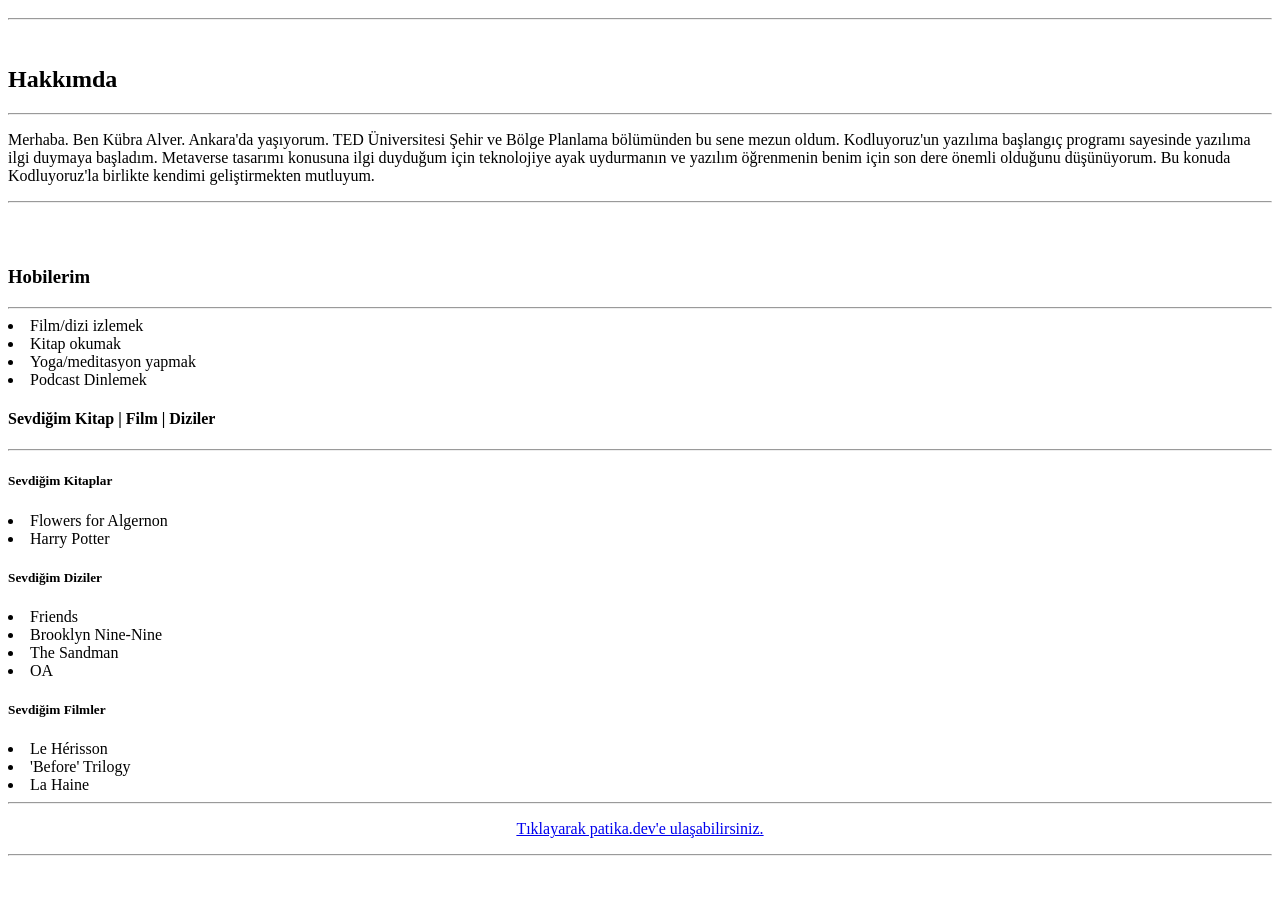
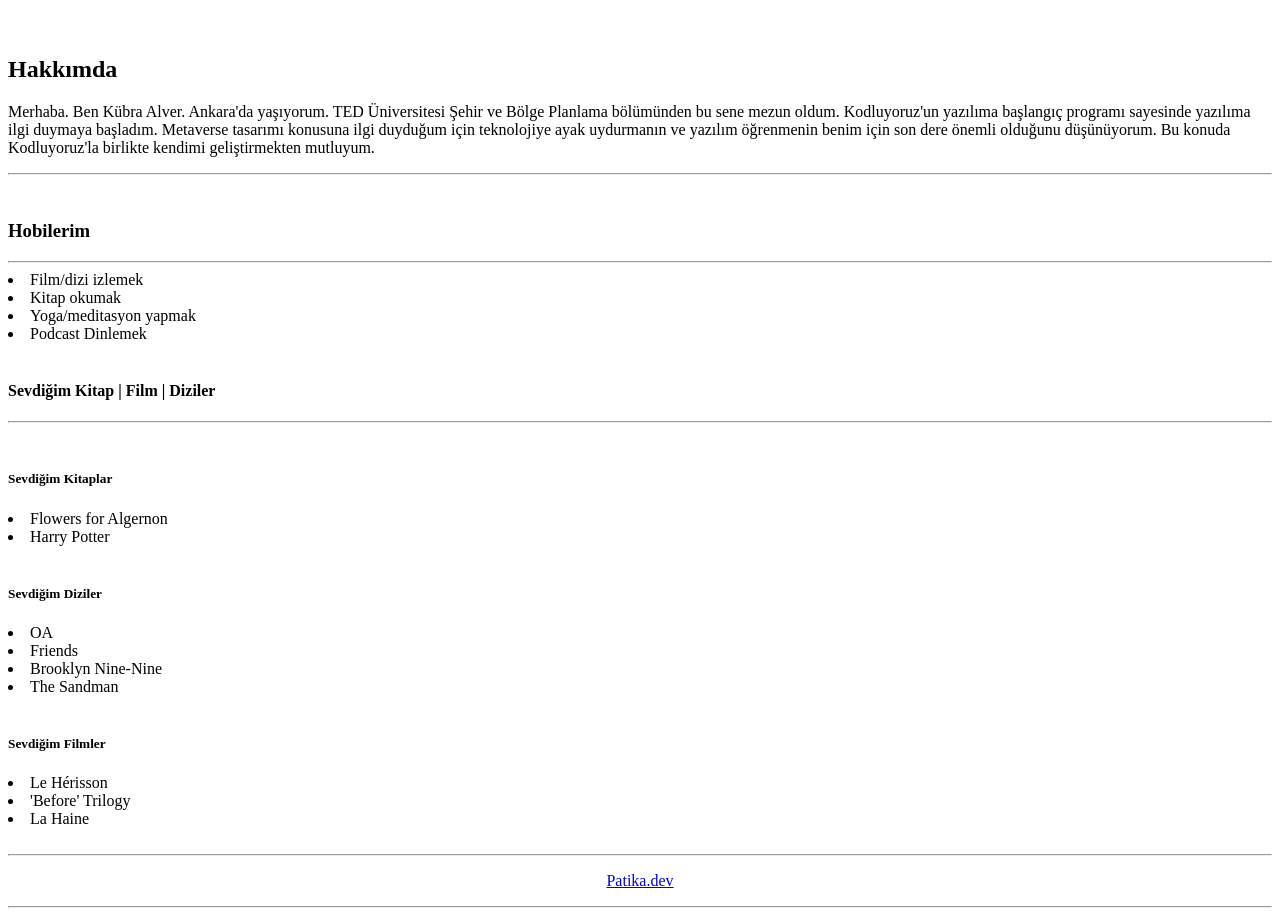
Before and after one commit to kubraalver/Patika.dev_ilk-web-sayfam, a plain HTML site: page index.html in a window 1280 px wide. Shown: the part 48-964 px from the top of the page. Before the commit the page ends 912 px from the top, so only its background shows below. Drawn offline with Linux system fonts and the light colour scheme.

Commit message:
index.html changed

```diff
--- a/index.html
+++ b/index.html
@@ -1,19 +1,14 @@
 <h1>Kübra Alver</h1>
-<hr>
+
 <br>
 <h2>Hakkımda</h2>
-<hr>
+
 <!--Burada kendini tanit-->
-<p>Merhaba. Ben Kübra Alver. Ankara'da yaşıyorum.
-    TED Üniversitesi Şehir ve Bölge Planlama bölümünden bu sene mezun oldum.
-    Kodluyoruz'un yazılıma başlangıç programı sayesinde yazılıma ilgi duymaya başladım.
-    Metaverse tasarımı konusuna ilgi duyduğum için teknolojiye ayak uydurmanın ve
-    yazılım öğrenmenin benim için son dere önemli olduğunu düşünüyorum.
-    Bu konuda Kodluyoruz'la birlikte kendimi geliştirmekten mutluyum.
+<p>Merhaba. Ben Kübra Alver. Ankara'da yaşıyorum. TED Üniversitesi Şehir ve Bölge Planlama bölümünden bu sene mezun oldum. Kodluyoruz'un yazılıma başlangıç programı sayesinde yazılıma ilgi duymaya başladım. Metaverse tasarımı konusuna ilgi duyduğum için teknolojiye ayak uydurmanın ve yazılım öğrenmenin benim için son dere önemli olduğunu düşünüyorum. Bu konuda Kodluyoruz'la birlikte kendimi geliştirmekten mutluyum.
 </p>
 
 <hr>
-<br> <br>
+<br>
 <h3>Hobilerim</h3>
 <hr>
 <li>Film/dizi izlemek</li>
@@ -21,25 +16,30 @@
 <li>Kitap okumak</li>
 <li>Yoga/meditasyon yapmak</li>
 <li>Podcast Dinlemek</li>
+<br>
 <h4>Sevdiğim Kitap | Film | Diziler</h4>
 <hr>
 <!--Kitaplar-->
+<br>
 <h5>Sevdiğim Kitaplar</h5>
 <li>Flowers for Algernon</li>
 <li>Harry Potter</li>
 <!--Diziler-->
+<br>
 <h5>Sevdiğim Diziler</h5>
+<li>OA</li>
 <li>Friends</li>
 <li>Brooklyn Nine-Nine</li>
 <li>The Sandman</li>
-<li>OA</li>
 <!--Filmler-->
+<br>
 <h5>Sevdiğim Filmler</h5>
 <li>Le Hérisson</li>
 <li>'Before' Trilogy</li>
 <li>La Haine</li>
+<br>
 <hr>
 <!-- patika.dev linkinin bulunduğu alan -->
 <div style="text-align:center"><a href="https://www.patika.dev/tr">
-<div style="text-align:center"><p>Tıklayarak patika.dev'e ulaşabilirsiniz.</p></div>
+<div style="text-align:center"><p>Patika.dev</p></div>
 <hr>
```
